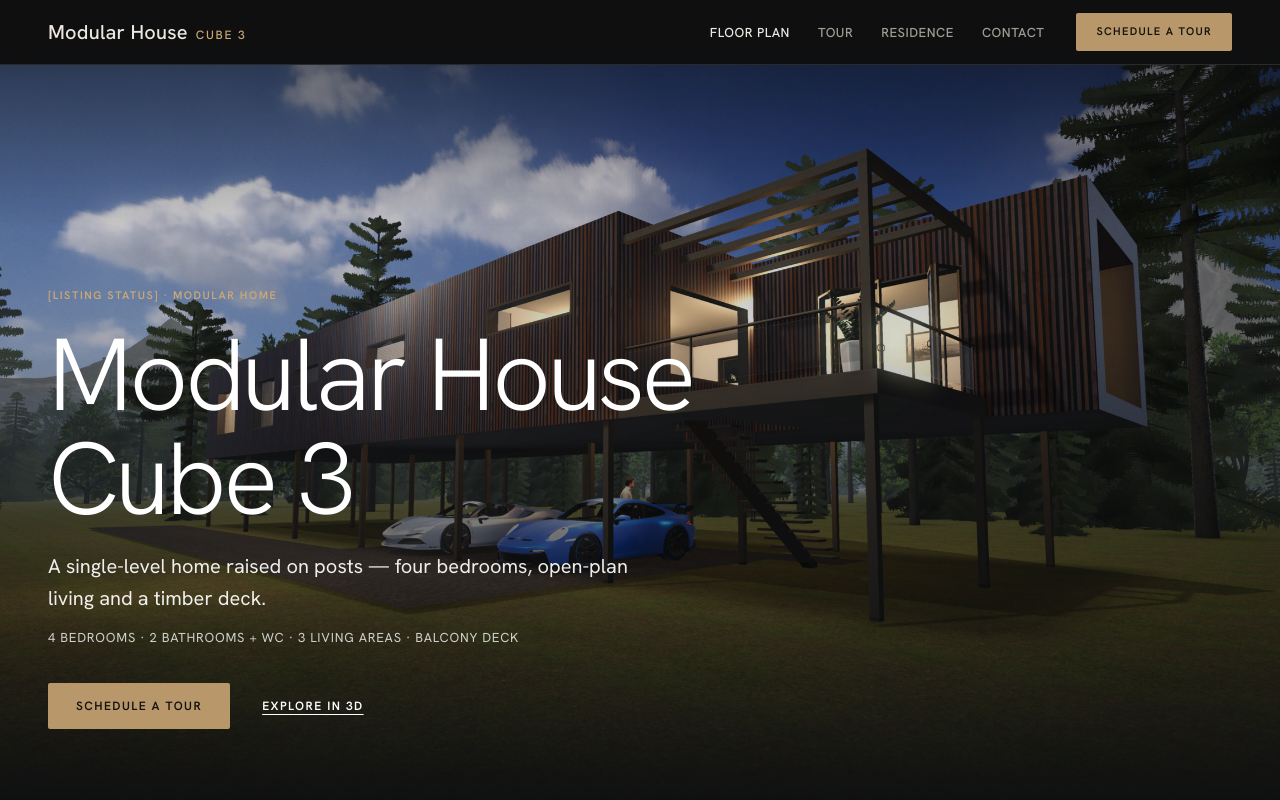
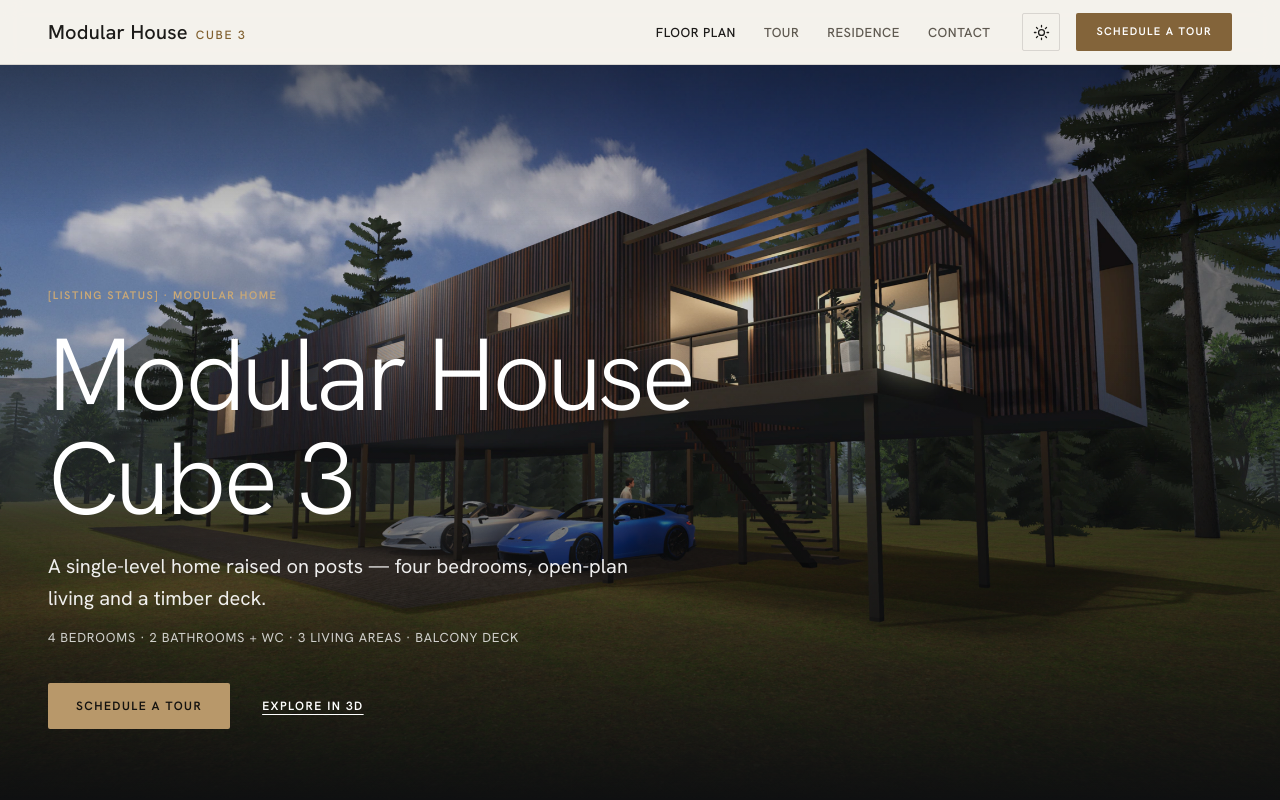
Before and after one commit to SushiTuna/talkie-voice-assistant, a website with bundled scripts: page virtual-tour/index.html in a window 1280 px wide. Shown: the top 800 px of the page. Built offline with nearby package versions, Linux system fonts and the light colour scheme; files whose address does not match are found by name; what @babylonjs/core would draw is missing.

Commit message:
Virtual tour: light/dark theme toggle
Header button switches the page between the dark palette and a new light
one (warm paper, charcoal ink, darkened bronze; all text pairs >= 4.5:1).
A head script sets html[data-theme] before first paint from the saved
choice, else the system setting, which is followed live until the user
picks one. The hero and the 3D tour keep the dark palette in both themes.

Co-Authored-By: Claude Opus 5 <noreply@anthropic.com>
Claude-Session: https://claude.ai/code/session_01UnqQ2iFSKbk8CWdjUtuBGX

```diff
--- a/virtual-tour/index.html
+++ b/virtual-tour/index.html
@@ -13,6 +13,11 @@
 <link rel="stylesheet" href="/styles.css" />
 <!-- scroll animations (styles.css "html.fx", page.js) — set before first paint, skipped under reduced motion -->
 <script>if (!matchMedia("(prefers-reduced-motion: reduce)").matches) document.documentElement.classList.add("fx");</script>
+<!-- theme (styles.css html[data-theme], page.js toggle) — saved choice, else the system setting; set before first paint -->
+<script>(function () { var t; try { t = localStorage.getItem("theme"); } catch (e) {}
+  if (t !== "light" && t !== "dark") t = matchMedia("(prefers-color-scheme: light)").matches ? "light" : "dark";
+  document.documentElement.dataset.theme = t;
+  document.querySelector('meta[name="theme-color"]').content = t === "light" ? "#f5f2ec" : "#0f1011"; })();</script>
 <script type="importmap">
 {
   "imports": {
@@ -36,6 +41,15 @@
       <a href="#residence">Residence</a>
       <a href="#contact">Contact</a>
     </nav>
+    <button class="theme-toggle" id="themeToggle" type="button" aria-label="Switch to light mode">
+      <svg class="i-moon" viewBox="0 0 24 24" fill="none" stroke="currentColor" stroke-width="1.8" stroke-linecap="round" stroke-linejoin="round" aria-hidden="true">
+        <path d="M21 12.8A9 9 0 1 1 11.2 3a7 7 0 0 0 9.8 9.8z"/>
+      </svg>
+      <svg class="i-sun" viewBox="0 0 24 24" fill="none" stroke="currentColor" stroke-width="1.8" stroke-linecap="round" aria-hidden="true">
+        <circle cx="12" cy="12" r="4.2"/>
+        <path d="M12 2v2.2M12 19.8V22M2 12h2.2M19.8 12H22M4.9 4.9l1.6 1.6M17.5 17.5l1.6 1.6M4.9 19.1l1.6-1.6M17.5 6.5l1.6-1.6"/>
+      </svg>
+    </button>
     <a class="btn btn-primary btn-header" href="#contact">Schedule a tour</a>
   </div>
 </header>
--- a/virtual-tour/page.js
+++ b/virtual-tour/page.js
@@ -185,6 +185,30 @@ function wireMobileCta() {
 
 const TIME_WINDOWS = { morning: "Morning (9–12)", afternoon: "Afternoon (12–4)", evening: "Evening (4–7)" };
 
+/* ------------------------------------------------------------------ light / dark theme */
+// index.html's <head> already set html[data-theme] before first paint; this keeps it in sync.
+// An explicit choice is saved; until then the page follows the system setting live.
+
+function wireTheme() {
+  const btn = byId("themeToggle");
+  const root = document.documentElement;
+  const meta = document.querySelector('meta[name="theme-color"]');
+  const system = matchMedia("(prefers-color-scheme: light)");
+  const saved = () => { try { return localStorage.getItem("theme"); } catch { return null; } };
+  const apply = (theme) => {
+    root.dataset.theme = theme;
+    if (meta) meta.content = theme === "light" ? "#f5f2ec" : "#0f1011";
+    btn.setAttribute("aria-label", theme === "light" ? "Switch to dark mode" : "Switch to light mode");
+  };
+  apply(root.dataset.theme === "light" ? "light" : "dark");
+  btn.addEventListener("click", () => {
+    const next = root.dataset.theme === "light" ? "dark" : "light";
+    apply(next);
+    try { localStorage.setItem("theme", next); } catch { /* private mode: still switches, just not remembered */ }
+  });
+  system.addEventListener("change", (e) => { if (!saved()) apply(e.matches ? "light" : "dark"); });
+}
+
 function tomorrowLocal() {
   const d = new Date();
   d.setDate(d.getDate() + 1);
@@ -336,3 +360,4 @@ wireReveal();
 wireScrollFx();
 wireMobileCta();
 wireForm();
+wireTheme();
--- a/virtual-tour/styles.css
+++ b/virtual-tour/styles.css
@@ -1,6 +1,10 @@
 /* Funnel page + 3D tour styles. Mood: a dark villa in the sunny mountains — charcoal
-   surfaces, warm off-white type, brushed-bronze accents, hairline lines, square corners. */
-:root {
+   surfaces, warm off-white type, brushed-bronze accents, hairline lines, square corners.
+   Two themes: dark (default) and light, picked by html[data-theme] (set in index.html's <head>
+   from the saved choice or the system preference; toggled by #themeToggle, page.js). The hero
+   and the 3D tour sit on photos/renders, so they keep the dark palette in both themes. */
+:root,
+:root[data-theme="light"] :is(.hero, #tour) {
   color-scheme: dark;
   --bg: #0f1011;
   --surface: #16181a;
@@ -13,6 +17,29 @@
   --on-accent: #14120f;
   --warm: #c9a877;
   --danger: #e8907a;
+  --header-bg: rgba(15, 16, 17, .8);
+  --header-bg-solid: rgba(15, 16, 17, .93);
+  --bar-bg: rgba(15, 16, 17, .96);
+}
+/* Light: warm paper and charcoal ink; bronze darkened so text and buttons keep ≥ 4.5:1. */
+:root[data-theme="light"] {
+  color-scheme: light;
+  --bg: #f5f2ec;
+  --surface: #fdfbf7;
+  --surface-2: #ebe6dd;
+  --ink: #1c1b19;
+  --muted: #5e5950;
+  --line: rgba(28, 27, 25, .13);
+  --accent: #83643a;
+  --accent-hover: #6f5330;
+  --on-accent: #ffffff;
+  --warm: #80602f;
+  --danger: #a63d26;
+  --header-bg: rgba(245, 242, 236, .82);
+  --header-bg-solid: rgba(245, 242, 236, .95);
+  --bar-bg: rgba(245, 242, 236, .97);
+}
+:root {
   /* Hanken Grotesk (OFL, Google Fonts): open-source stand-in for Typodermic's Movatif — round,
      tightly spaced neo-grotesque; headings use its light weight like Movatif's display cuts. */
   --sans: "Hanken Grotesk", -apple-system, BlinkMacSystemFont, "Segoe UI", Roboto, Helvetica, Arial, sans-serif;
@@ -157,7 +184,7 @@ section { margin-block: var(--sec); scroll-margin-top: 88px; }
 /* ---------- header ---------- */
 .site-header {
   position: sticky; top: 0; z-index: 50;
-  background: rgba(15, 16, 17, .8); backdrop-filter: blur(10px);
+  background: var(--header-bg); backdrop-filter: blur(10px);
   border-bottom: 1px solid var(--line);
 }
 .header-inner {
@@ -174,6 +201,16 @@ section { margin-block: var(--sec); scroll-margin-top: 88px; }
 }
 .main-nav a:hover { color: var(--ink); }
 .btn-header { padding: 12px 20px; font-size: 11px; }
+.theme-toggle {
+  flex: 0 0 auto; display: inline-grid; place-items: center; width: 38px; height: 38px; margin-right: -16px;
+  background: none; border: 1px solid var(--line); border-radius: 2px; color: var(--ink); cursor: pointer;
+  transition: border-color .15s, color .15s;
+}
+.theme-toggle:hover { border-color: var(--warm); color: var(--warm); }
+.theme-toggle:focus-visible { outline: 2px solid var(--accent); outline-offset: 2px; }
+.theme-toggle svg { width: 17px; height: 17px; }
+/* Show the mode you'd switch to: a moon while dark, a sun while light. */
+:root[data-theme="light"] .theme-toggle .i-moon, :root:not([data-theme="light"]) .theme-toggle .i-sun { display: none; }
 @media (max-width: 760px) { .main-nav { display: none; } }
 
 /* ---------- hero ---------- */
@@ -233,17 +270,17 @@ section { margin-block: var(--sec); scroll-margin-top: 88px; }
 .plan-wrap { border: 1px solid var(--line); background: var(--surface); border-radius: 2px; padding: clamp(16px, 3vw, 40px); }
 .plan { width: 100%; height: auto; display: block; }
 .plan-wall { fill: none; stroke: var(--ink); stroke-width: 2; pointer-events: none; }
-.plan-deck { fill: rgba(184, 152, 106, .07); stroke: rgba(236, 232, 225, .22); stroke-width: 1.5; stroke-dasharray: 5 4; }
-.plan-static { fill: rgba(236, 232, 225, .03); stroke: var(--line); stroke-width: 1; }
-.plan-room rect { fill: var(--surface); stroke: rgba(236, 232, 225, .18); stroke-width: 1; transition: fill .15s, stroke .15s; }
+.plan-deck { fill: color-mix(in srgb, var(--accent) 7%, transparent); stroke: color-mix(in srgb, var(--ink) 22%, transparent); stroke-width: 1.5; stroke-dasharray: 5 4; }
+.plan-static { fill: color-mix(in srgb, var(--ink) 3%, transparent); stroke: var(--line); stroke-width: 1; }
+.plan-room rect { fill: var(--surface); stroke: color-mix(in srgb, var(--ink) 18%, transparent); stroke-width: 1; transition: fill .15s, stroke .15s; }
 .plan-room text {
   font: 600 13px/1 var(--sans); letter-spacing: .06em; text-transform: uppercase;
   fill: var(--ink); text-anchor: middle; pointer-events: none;
 }
 .plan-room { cursor: pointer; }
-.plan-room:hover rect, .plan-room:focus-visible rect { fill: rgba(184, 152, 106, .14); stroke: var(--warm); }
+.plan-room:hover rect, .plan-room:focus-visible rect { fill: color-mix(in srgb, var(--accent) 14%, transparent); stroke: var(--warm); }
 .plan-room:focus-visible { outline: none; }
-.plan-room.active rect { fill: rgba(184, 152, 106, .24); stroke: var(--warm); stroke-width: 2; }
+.plan-room.active rect { fill: color-mix(in srgb, var(--accent) 24%, transparent); stroke: var(--warm); stroke-width: 2; }
 .plan-sub { font: 500 10.5px/1 var(--sans); letter-spacing: .08em; fill: var(--muted); text-anchor: middle; }
 .plan-room text.plan-sub { font: 500 10.5px/1 var(--sans); letter-spacing: .08em; text-transform: none; fill: var(--muted); }
 .plan-hint { display: none; margin-top: 10px; color: var(--muted); font-size: 12.5px; }
@@ -265,7 +302,7 @@ section { margin-block: var(--sec); scroll-margin-top: 88px; }
 .optional { text-transform: none; letter-spacing: 0; font-weight: 400; }
 .field input, .field select, .field textarea {
   font: 400 15px/1.4 var(--sans); color: var(--ink); background: var(--surface);
-  border: 1px solid rgba(236, 232, 225, .18); border-radius: 2px; padding: 12px 14px; width: 100%;
+  border: 1px solid color-mix(in srgb, var(--ink) 18%, transparent); border-radius: 2px; padding: 12px 14px; width: 100%;
   transition: border-color .15s;
 }
 .field textarea { resize: vertical; }
@@ -303,7 +340,7 @@ section { margin-block: var(--sec); scroll-margin-top: 88px; }
 .mobile-cta {
   display: none; position: fixed; left: 0; right: 0; bottom: 0; z-index: 60;
   align-items: center; justify-content: space-between; gap: 16px;
-  background: rgba(15, 16, 17, .96); border-top: 1px solid var(--line); backdrop-filter: blur(10px);
+  background: var(--bar-bg); border-top: 1px solid var(--line); backdrop-filter: blur(10px);
   padding: 10px 16px calc(10px + env(safe-area-inset-bottom));
   transform: translateY(0); transition: transform .2s ease;
 }
@@ -323,7 +360,7 @@ section { margin-block: var(--sec); scroll-margin-top: 88px; }
 
 /* ---------- header: scrolled state, scroll-progress hairline, current section ---------- */
 .site-header { transition: background .3s ease; }
-.site-header.scrolled { background: rgba(15, 16, 17, .93); }
+.site-header.scrolled { background: var(--header-bg-solid); }
 .site-header::after {
   content: ""; position: absolute; left: 0; right: 0; bottom: -1px; height: 1px;
   background: var(--accent); transform: scaleX(var(--progress, 0)); transform-origin: left;
```
